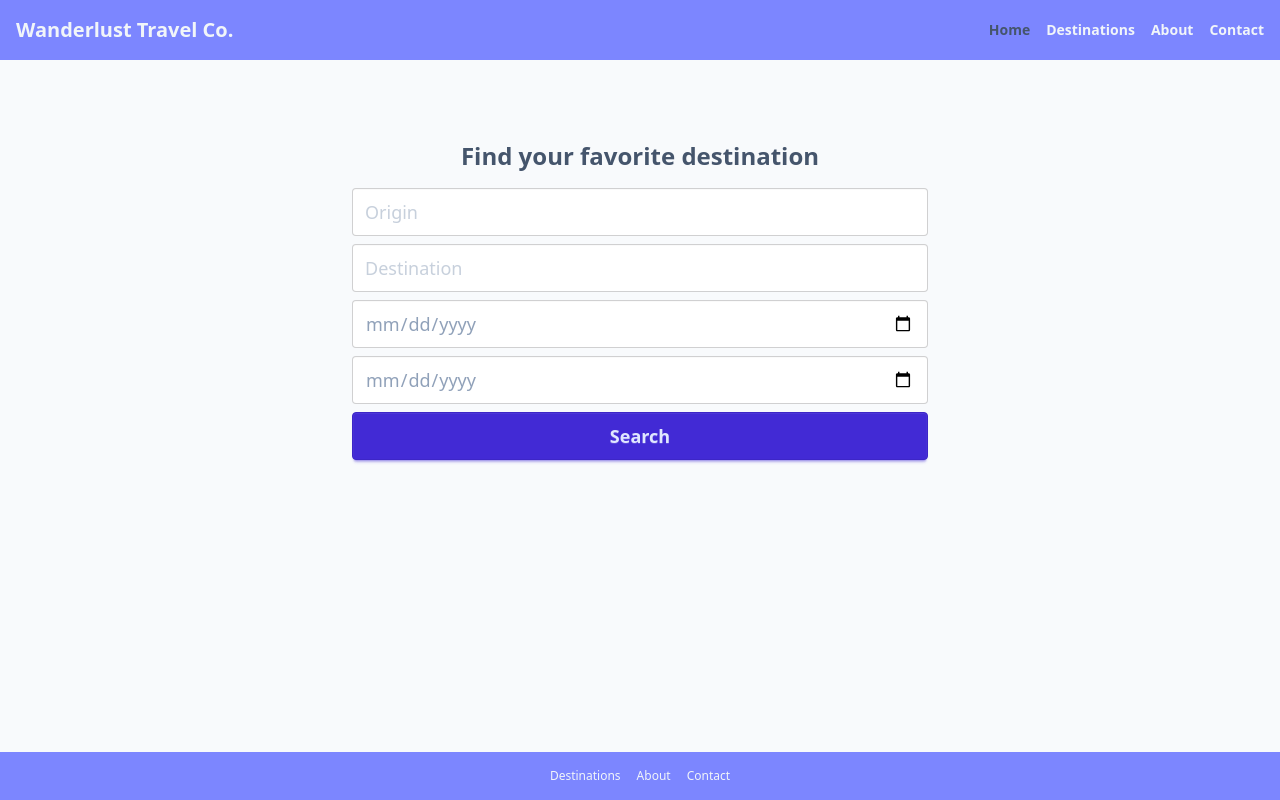
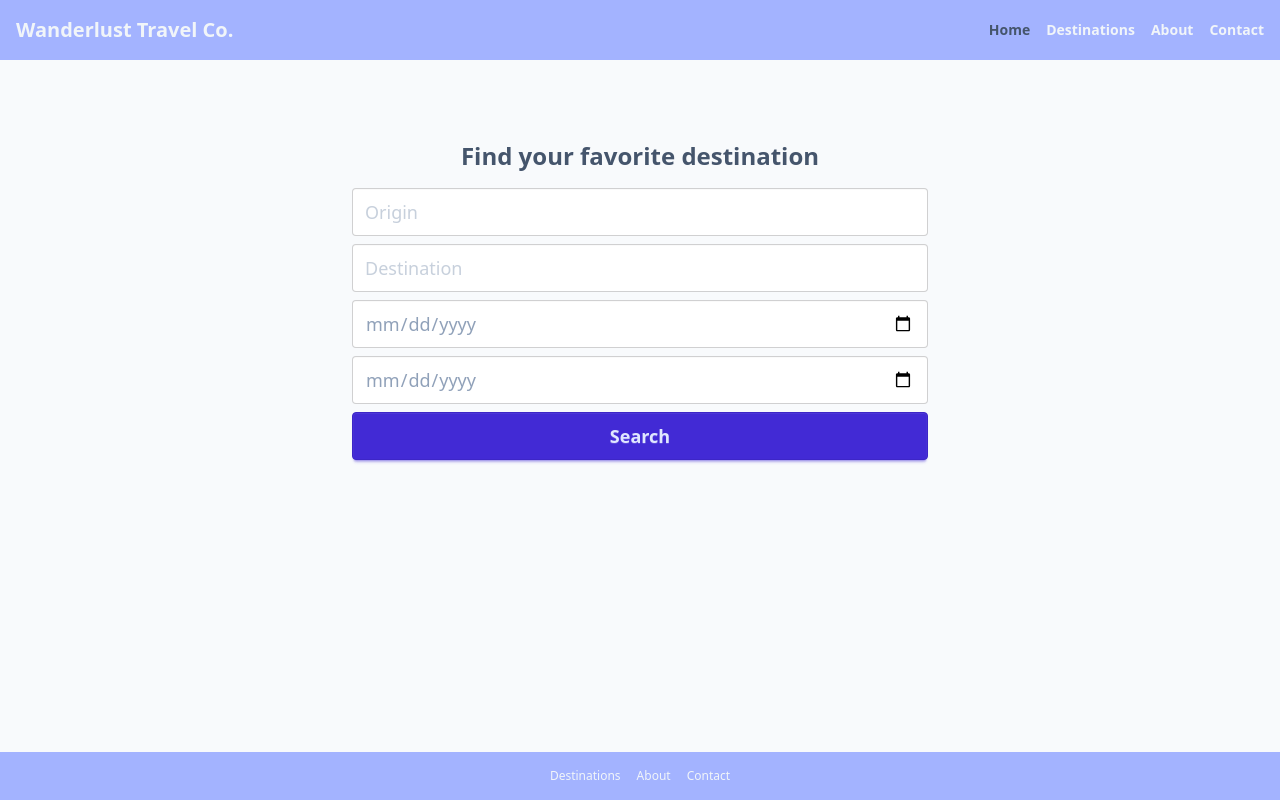
Before and after one commit to monica-mateescu/travel-agency-react, a React (Vite) app: page / in a window 1280 px wide. Built offline with nearby package versions, Linux system fonts and the light colour scheme.

Commit message:
colors updates

```diff
--- a/src/components/Footer.jsx
+++ b/src/components/Footer.jsx
@@ -2,7 +2,7 @@ import { Link } from "react-router";
 
 const Footer = () => {
   return (
-    <footer className="bg-indigo-400 p-4">
+    <footer className="bg-indigo-300 p-4">
       <div className="container mx-auto  text-slate-100 text-sm">
         <ul className="flex space-x-4 text-xs justify-center">
           <li>
--- a/src/layouts/MainLayout.jsx
+++ b/src/layouts/MainLayout.jsx
@@ -17,7 +17,7 @@ const MainLayout = () => {
 
   return (
     <div className="bg-slate-50 flex flex-col min-h-screen font-sans">
-      <header className="bg-indigo-400 p-4">
+      <header className="bg-indigo-300 p-4">
         <Navbar />
       </header>
 
```
